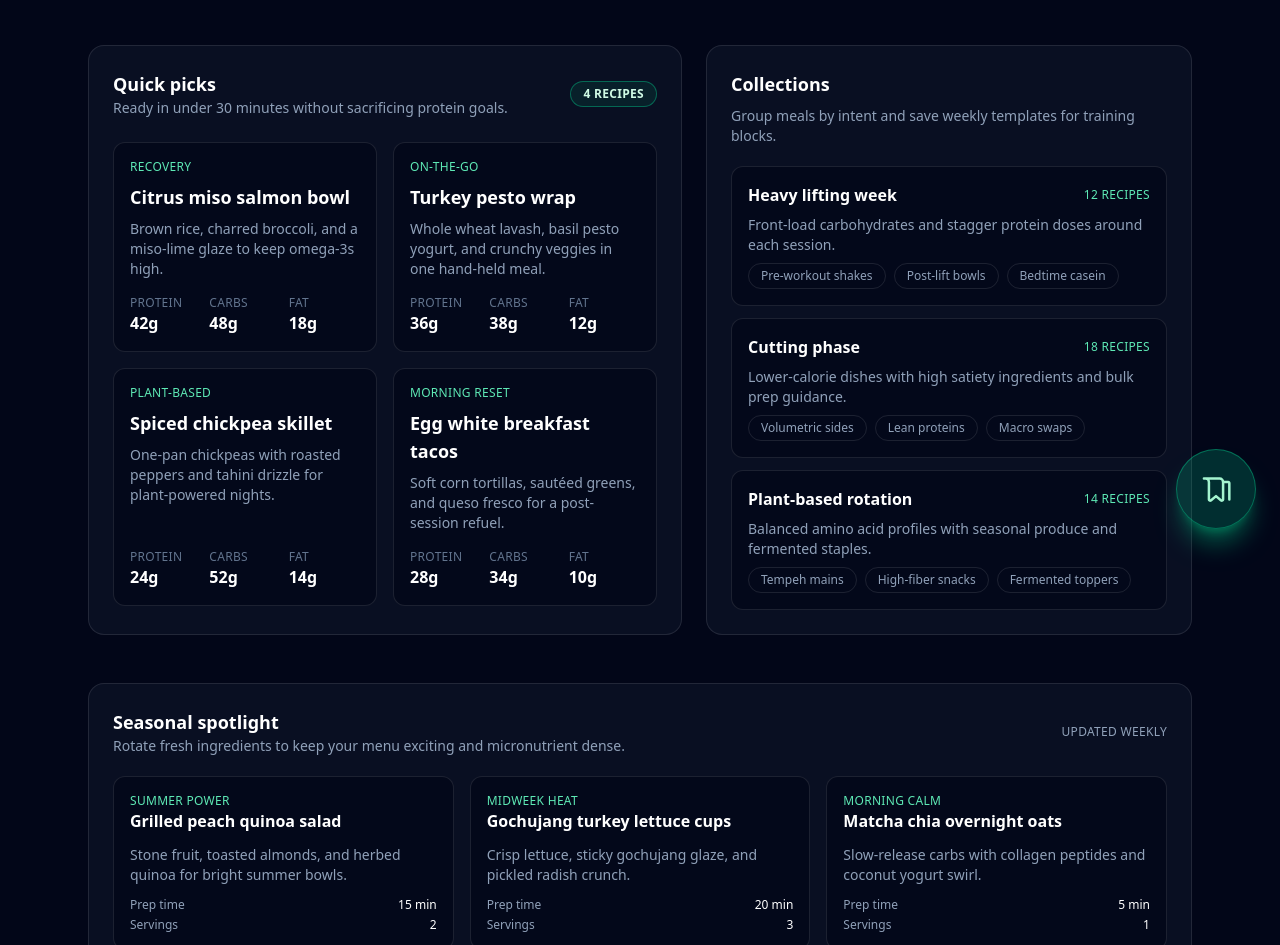
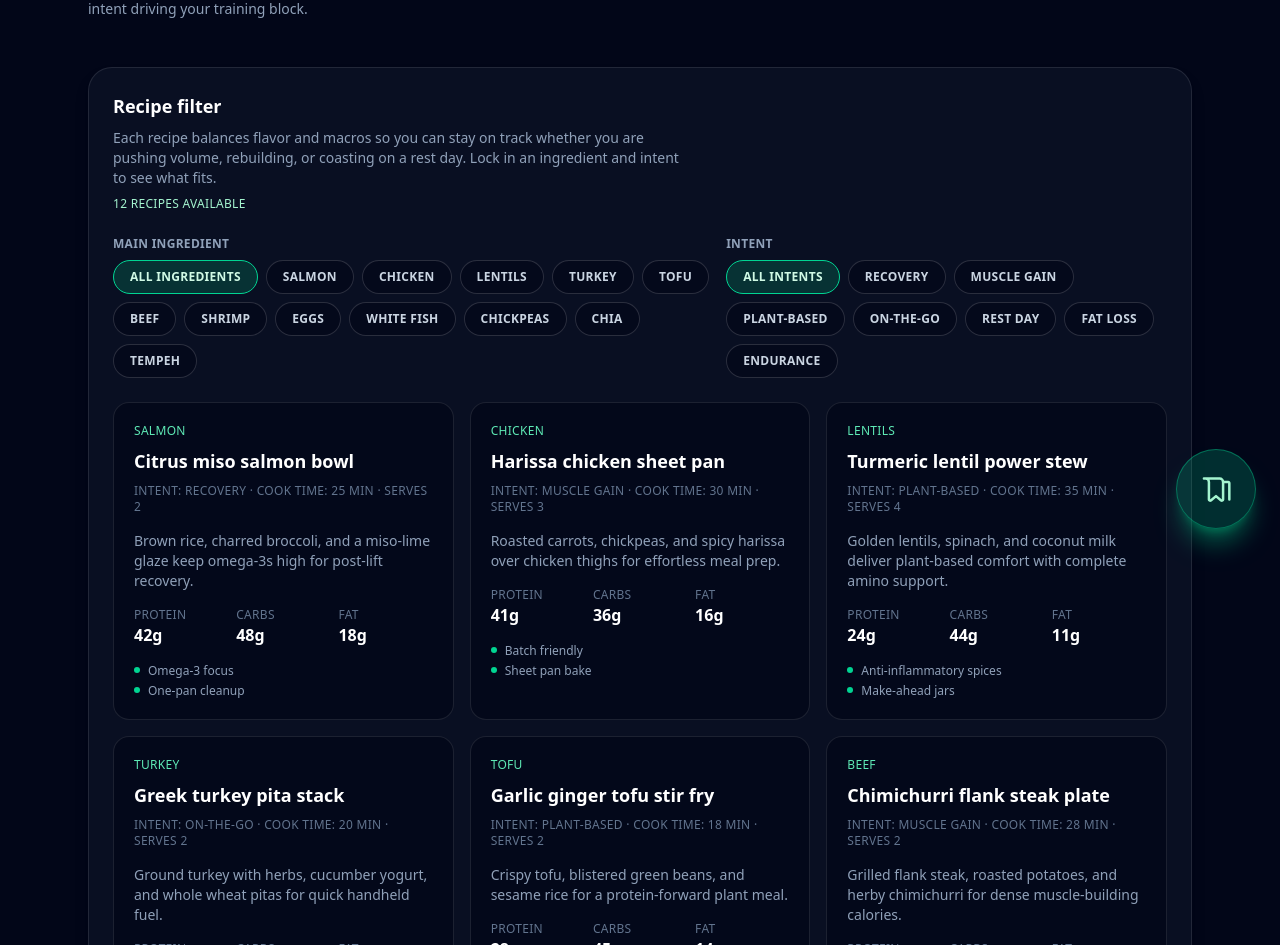
Before and after one commit to triek/privion, a Vue app: page /recipes in a window 1280 px wide. Shown: the part 247-1192 px from the top of the page. Built offline with nearby package versions, Linux system fonts and the light colour scheme.

Commit message:
added data file to store recipes

```diff
--- a/src/views/RecipeBookView.vue
+++ b/src/views/RecipeBookView.vue
@@ -1,36 +1,85 @@
 <template>
   <div class="space-y-12">
-    <header class="space-y-3">
-      <p class="text-xs font-semibold uppercase tracking-[0.3em] text-emerald-300">Fuel ideas</p>
-      <h1 class="text-3xl font-bold text-white">Recipe book</h1>
+    <header class="flex flex-col gap-4 md:flex-row md:items-center md:justify-between">
+      <div class="space-y-3">
+        <RouterLink
+          to="/nutrition"
+          class="inline-flex items-center gap-2 self-start rounded-full border border-white/20 px-4 py-2 text-sm font-semibold text-slate-100 transition hover:-translate-y-0.5 hover:border-white/40"
+        >
+          ← Back to nutrition
+        </RouterLink>
+        <h1 class="text-3xl font-bold text-white">Performance recipe book</h1>
         <p class="max-w-2xl text-sm text-slate-400">
-        Discover curated meals tailored for strength, recovery, and everyday nourishment. Each recipe balances macronutrients and
-        flavor so planning your next plate stays effortless.
+          Dial in your fueling plan by filtering meals around the primary ingredient you have on hand and the intent driving your
+          training block.
         </p>
+      </div>
     </header>
 
-    <section class="grid gap-6 lg:grid-cols-[1.1fr_0.9fr]">
-      <article class="space-y-6 rounded-2xl border border-white/10 bg-slate-900/60 p-6">
-        <div class="flex flex-wrap items-center justify-between gap-4">
-          <div>
-            <h2 class="text-lg font-semibold text-white">Quick picks</h2>
-            <p class="text-sm text-slate-400">Ready in under 30 minutes without sacrificing protein goals.</p>
+    <section class="space-y-6 rounded-3xl border border-white/10 bg-slate-900/60 p-6 shadow-lg shadow-slate-950/30">
+      <div class="flex flex-wrap items-start justify-between gap-6">
+        <div class="space-y-2">
+          <h2 class="text-lg font-semibold text-white">Recipe filter</h2>
+          <p class="max-w-xl text-sm text-slate-400">
+            Each recipe balances flavor and macros so you can stay on track whether you are pushing volume, rebuilding, or
+            coasting on a rest day. Lock in an ingredient and intent to see what fits.
+          </p>
+          <p class="text-xs uppercase tracking-wide text-emerald-200">{{ filteredRecipes.length }} recipes available</p>
         </div>
-          <span class="rounded-full border border-emerald-400/40 bg-emerald-500/10 px-3 py-1 text-xs font-semibold uppercase tracking-wide text-emerald-100">
-            {{ quickRecipes.length }} recipes
-          </span>
+        <div class="flex w-full flex-col gap-4 sm:flex-row sm:justify-end">
+          <div class="space-y-2 sm:w-1/2 lg:w-auto">
+            <h3 class="text-xs font-semibold uppercase tracking-wide text-slate-400">Main ingredient</h3>
+            <div class="flex flex-wrap gap-2">
+              <button
+                v-for="filter in ingredientFilters"
+                :key="filter.value"
+                type="button"
+                class="rounded-full border px-4 py-2 text-xs font-semibold uppercase tracking-wide transition"
+                :class="
+                  selectedIngredient === filter.value
+                    ? 'border-emerald-400 bg-emerald-500/20 text-emerald-100'
+                    : 'border-white/15 bg-slate-950/60 text-slate-300 hover:border-white/30 hover:text-white'
+                "
+                @click="selectedIngredient = filter.value"
+              >
+                {{ filter.label }}
+              </button>
             </div>
-        <div class="grid gap-4 sm:grid-cols-2">
+          </div>
+          <div class="space-y-2 sm:w-1/2 lg:w-auto">
+            <h3 class="text-xs font-semibold uppercase tracking-wide text-slate-400">Intent</h3>
+            <div class="flex flex-wrap gap-2">
+              <button
+                v-for="filter in intentFilters"
+                :key="filter.value"
+                type="button"
+                class="rounded-full border px-4 py-2 text-xs font-semibold uppercase tracking-wide transition"
+                :class="
+                  selectedIntent === filter.value
+                    ? 'border-emerald-400 bg-emerald-500/20 text-emerald-100'
+                    : 'border-white/15 bg-slate-950/60 text-slate-300 hover:border-white/30 hover:text-white'
+                "
+                @click="selectedIntent = filter.value"
+              >
+                {{ filter.label }}
+              </button>
+            </div>
+          </div>
+        </div>
+      </div>
+
+      <div class="grid gap-4 sm:grid-cols-2 xl:grid-cols-3">
         <article
-            v-for="recipe in quickRecipes"
+          v-for="recipe in filteredRecipes"
           :key="recipe.name"
-            class="flex flex-col justify-between gap-4 rounded-xl border border-white/10 bg-slate-950/70 p-4"
+          class="flex flex-col gap-4 rounded-2xl border border-white/10 bg-slate-950/70 p-5 text-sm text-slate-300"
         >
-            <div class="space-y-2">
-              <p class="text-xs uppercase tracking-wide text-emerald-300">{{ recipe.tag }}</p>
+          <header class="space-y-2">
+            <p class="text-xs uppercase tracking-wide text-emerald-300">{{ recipe.mainIngredient }}</p>
             <h3 class="text-lg font-semibold text-white">{{ recipe.name }}</h3>
-              <p class="text-sm text-slate-400">{{ recipe.description }}</p>
-            </div>
+            <p class="text-xs uppercase tracking-wide text-slate-500">Intent: {{ recipe.intent }} · Cook time: {{ recipe.cookTime }} · Serves {{ recipe.servings }}</p>
+          </header>
+          <p class="text-slate-400">{{ recipe.description }}</p>
           <dl class="grid grid-cols-3 gap-2 text-xs text-slate-400">
             <div>
               <dt class="uppercase tracking-wide text-slate-500">Protein</dt>
@@ -45,69 +94,12 @@
               <dd class="text-base font-semibold text-white">{{ recipe.macros.fat }}g</dd>
             </div>
           </dl>
-          </article>
-        </div>
-      </article>
-
-      <article class="space-y-5 rounded-2xl border border-white/10 bg-slate-900/60 p-6">
-        <div class="space-y-2">
-          <h2 class="text-lg font-semibold text-white">Collections</h2>
-          <p class="text-sm text-slate-400">Group meals by intent and save weekly templates for training blocks.</p>
-        </div>
-        <ul class="space-y-3">
-          <li
-            v-for="collection in recipeCollections"
-            :key="collection.name"
-            class="flex flex-col gap-2 rounded-xl border border-white/10 bg-slate-950/70 p-4 text-sm text-slate-300"
-          >
-            <div class="flex items-center justify-between gap-2">
-              <h3 class="text-base font-semibold text-white">{{ collection.name }}</h3>
-              <span class="text-xs uppercase tracking-wide text-emerald-300">{{ collection.recipes }} recipes</span>
-            </div>
-            <p class="text-slate-400">{{ collection.summary }}</p>
-            <div class="flex flex-wrap gap-2 text-xs text-slate-400">
-              <span
-                v-for="highlight in collection.highlights"
-                :key="highlight"
-                class="rounded-full border border-white/10 px-3 py-1"
-              >
-                {{ highlight }}
-              </span>
-            </div>
+          <ul class="space-y-1 text-xs text-slate-400">
+            <li v-for="highlight in recipe.highlights" :key="highlight" class="flex items-start gap-2">
+              <span class="mt-1 h-1.5 w-1.5 rounded-full bg-emerald-400"></span>
+              <span>{{ highlight }}</span>
             </li>
           </ul>
-      </article>
-    </section>
-
-    <section class="space-y-5 rounded-2xl border border-white/10 bg-slate-900/60 p-6">
-      <div class="flex flex-wrap items-center justify-between gap-4">
-        <div>
-          <h2 class="text-lg font-semibold text-white">Seasonal spotlight</h2>
-          <p class="text-sm text-slate-400">Rotate fresh ingredients to keep your menu exciting and micronutrient dense.</p>
-        </div>
-        <span class="text-xs uppercase tracking-wide text-slate-400">Updated weekly</span>
-      </div>
-      <div class="grid gap-4 sm:grid-cols-3">
-        <article
-          v-for="feature in seasonalFeatures"
-          :key="feature.name"
-          class="space-y-3 rounded-xl border border-white/10 bg-slate-950/70 p-4 text-sm text-slate-300"
-        >
-          <div>
-            <p class="text-xs uppercase tracking-wide text-emerald-300">{{ feature.focus }}</p>
-            <h3 class="text-base font-semibold text-white">{{ feature.name }}</h3>
-          </div>
-          <p class="text-slate-400">{{ feature.description }}</p>
-          <dl class="space-y-1 text-xs text-slate-400">
-            <div class="flex items-center justify-between">
-              <dt>Prep time</dt>
-              <dd class="text-white">{{ feature.prepTime }}</dd>
-            </div>
-            <div class="flex items-center justify-between">
-              <dt>Servings</dt>
-              <dd class="text-white">{{ feature.servings }}</dd>
-            </div>
-          </dl>
         </article>
       </div>
     </section>
@@ -115,101 +107,38 @@
 </template>
 
 <script setup lang="ts">
-interface RecipeCard {
-  name: string
-  description: string
-  tag: string
-  macros: {
-    protein: number
-    carbs: number
-    fat: number
-  }
-}
+import { computed, ref } from 'vue'
+import { RouterLink } from 'vue-router'
 
-interface RecipeCollection {
-  name: string
-  summary: string
-  recipes: number
-  highlights: string[]
-}
+import { performanceRecipes, type MainIngredient, type RecipeCardData, type RecipeIntent } from '@/data/recipes'
 
-interface SeasonalFeature {
-  name: string
-  description: string
-  focus: string
-  prepTime: string
-  servings: string
-}
+type IngredientFilterOption = 'All' | MainIngredient
 
-const quickRecipes: RecipeCard[] = [
-  {
-    name: 'Citrus miso salmon bowl',
-    description: 'Brown rice, charred broccoli, and a miso-lime glaze to keep omega-3s high.',
-    tag: 'Recovery',
-    macros: { protein: 42, carbs: 48, fat: 18 },
-  },
-  {
-    name: 'Turkey pesto wrap',
-    description: 'Whole wheat lavash, basil pesto yogurt, and crunchy veggies in one hand-held meal.',
-    tag: 'On-the-go',
-    macros: { protein: 36, carbs: 38, fat: 12 },
-  },
-  {
-    name: 'Spiced chickpea skillet',
-    description: 'One-pan chickpeas with roasted peppers and tahini drizzle for plant-powered nights.',
-    tag: 'Plant-based',
-    macros: { protein: 24, carbs: 52, fat: 14 },
-  },
-  {
-    name: 'Egg white breakfast tacos',
-    description: 'Soft corn tortillas, sautéed greens, and queso fresco for a post-session refuel.',
-    tag: 'Morning reset',
-    macros: { protein: 28, carbs: 34, fat: 10 },
-  },
+type IntentFilterOption = 'All' | RecipeIntent
+
+const recipes: RecipeCardData[] = performanceRecipes
+
+const ingredientOptions = [...new Set(recipes.map((recipe) => recipe.mainIngredient))] as MainIngredient[]
+const intentOptions = [...new Set(recipes.map((recipe) => recipe.intent))] as RecipeIntent[]
+
+const ingredientFilters: { label: string; value: IngredientFilterOption }[] = [
+  { label: 'All ingredients', value: 'All' },
+  ...ingredientOptions.map((ingredient) => ({ label: ingredient, value: ingredient })),
 ]
 
-const recipeCollections: RecipeCollection[] = [
-  {
-    name: 'Heavy lifting week',
-    summary: 'Front-load carbohydrates and stagger protein doses around each session.',
-    recipes: 12,
-    highlights: ['Pre-workout shakes', 'Post-lift bowls', 'Bedtime casein'],
-  },
-  {
-    name: 'Cutting phase',
-    summary: 'Lower-calorie dishes with high satiety ingredients and bulk prep guidance.',
-    recipes: 18,
-    highlights: ['Volumetric sides', 'Lean proteins', 'Macro swaps'],
-  },
-  {
-    name: 'Plant-based rotation',
-    summary: 'Balanced amino acid profiles with seasonal produce and fermented staples.',
-    recipes: 14,
-    highlights: ['Tempeh mains', 'High-fiber snacks', 'Fermented toppers'],
-  },
+const intentFilters: { label: string; value: IntentFilterOption }[] = [
+  { label: 'All intents', value: 'All' },
+  ...intentOptions.map((intent) => ({ label: intent, value: intent })),
 ]
 
-const seasonalFeatures: SeasonalFeature[] = [
-  {
-    name: 'Grilled peach quinoa salad',
-    description: 'Stone fruit, toasted almonds, and herbed quinoa for bright summer bowls.',
-    focus: 'Summer power',
-    prepTime: '15 min',
-    servings: '2',
-  },
-  {
-    name: 'Gochujang turkey lettuce cups',
-    description: 'Crisp lettuce, sticky gochujang glaze, and pickled radish crunch.',
-    focus: 'Midweek heat',
-    prepTime: '20 min',
-    servings: '3',
-  },
-  {
-    name: 'Matcha chia overnight oats',
-    description: 'Slow-release carbs with collagen peptides and coconut yogurt swirl.',
-    focus: 'Morning calm',
-    prepTime: '5 min',
-    servings: '1',
-  },
-]
+const selectedIngredient = ref<IngredientFilterOption>('All')
+const selectedIntent = ref<IntentFilterOption>('All')
+
+const filteredRecipes = computed(() =>
+  recipes.filter(
+    (recipe) =>
+      (selectedIngredient.value === 'All' || recipe.mainIngredient === selectedIngredient.value) &&
+      (selectedIntent.value === 'All' || recipe.intent === selectedIntent.value)
+  )
+)
 </script>
```
Lines whose indentation alone changed are shown as unchanged.
